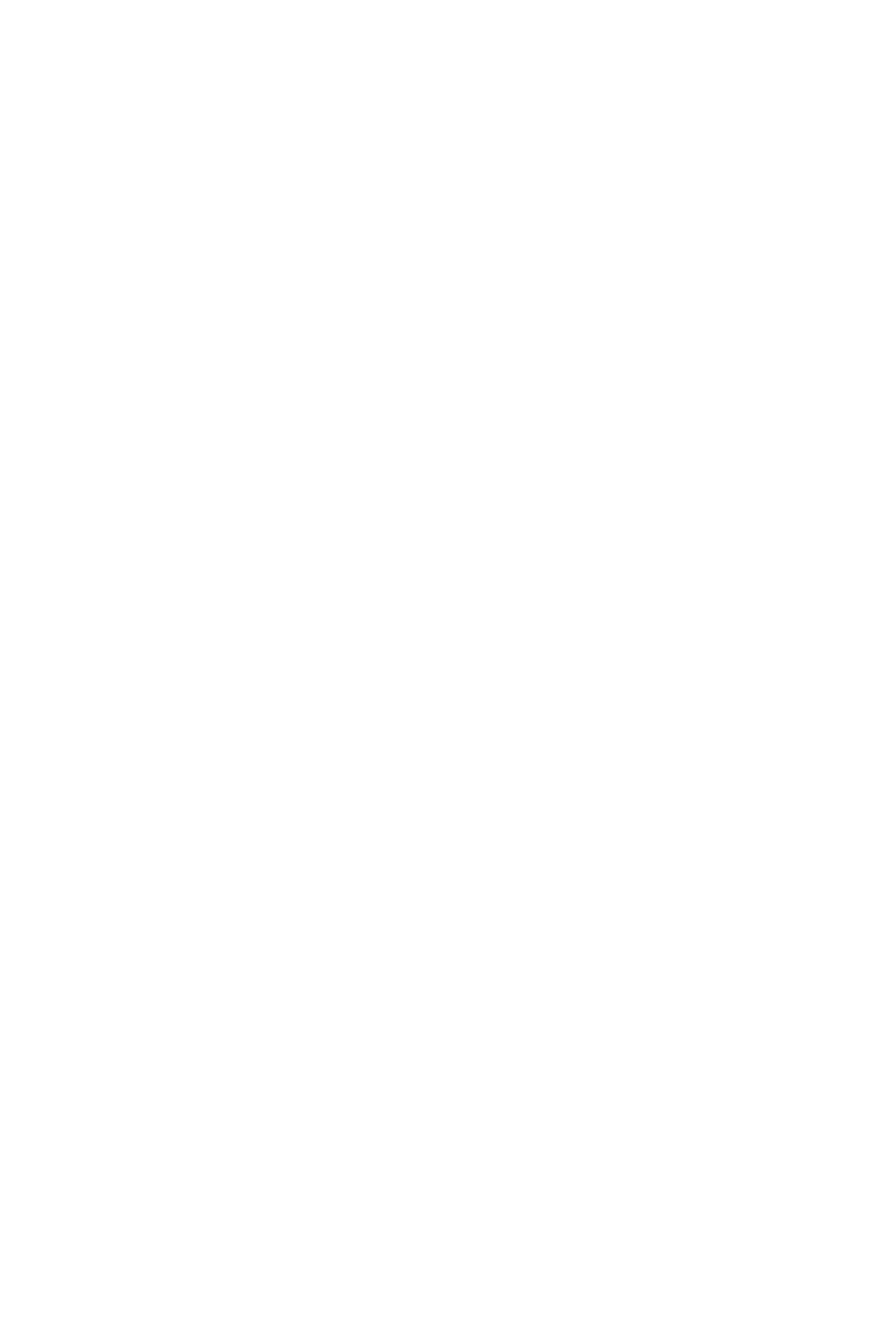
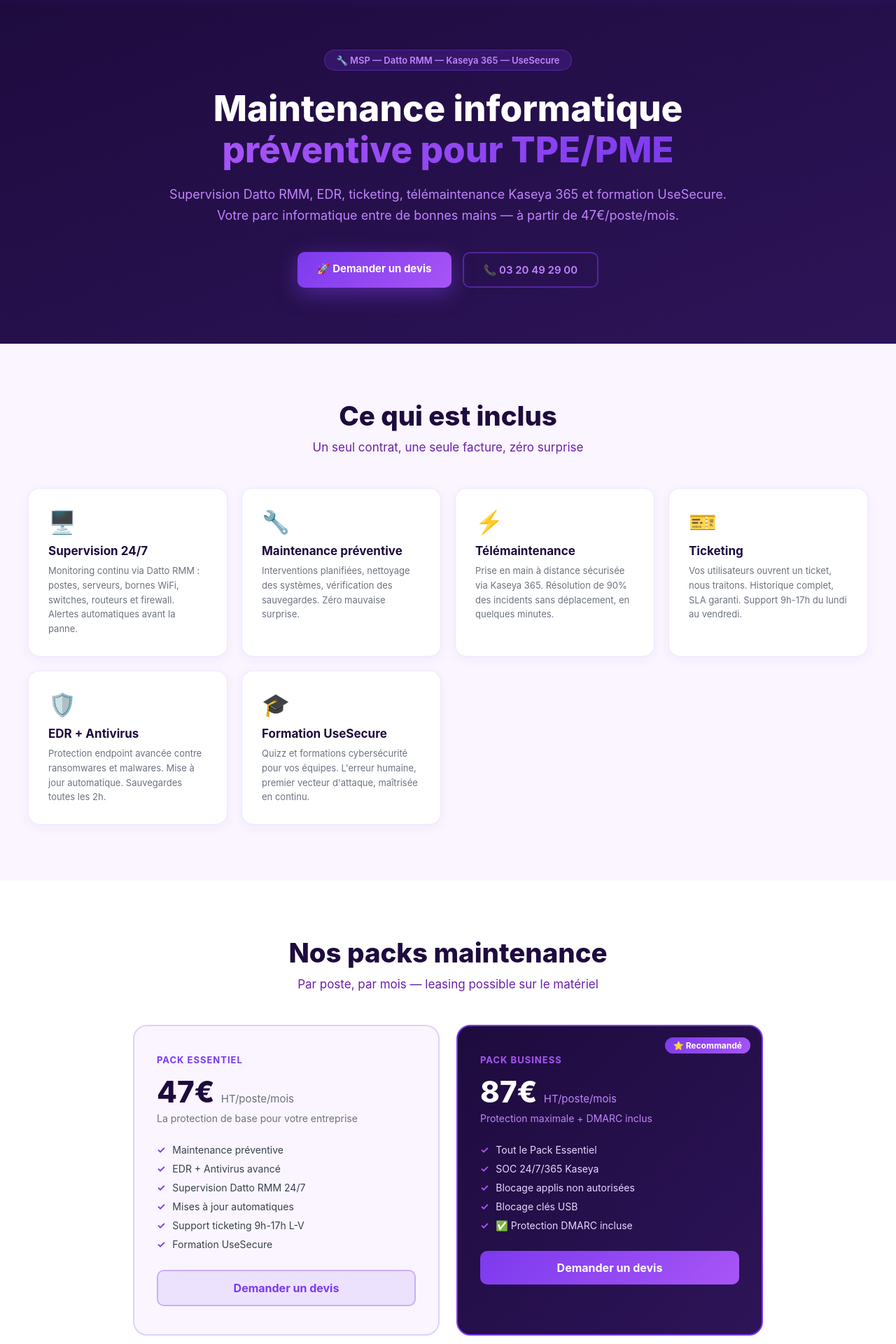
Before and after one commit to 1fonietelecom-ux/1fonie-next, a Next.js app: page /maintenance-informatique-entreprise in a window 1280 px wide. Before the commit this address had no page. Shown: the part 80-2000 px from the top of the page at 70% size. Before the commit the page ends 800 px from the top, so only its background shows below. Built offline with nearby package versions, Linux system fonts and the light colour scheme.

Commit message:
Create maintenance-informatique-entreprise.tsx

```diff
--- /dev/null
+++ b/pages/maintenance-informatique-entreprise.tsx
@@ -0,0 +1,103 @@
+import Head from 'next/head';
+
+const services = [
+  { icon: '🖥️', title: 'Supervision 24/7', desc: 'Monitoring continu via Datto RMM : postes, serveurs, bornes WiFi, switches, routeurs et firewall. Alertes automatiques avant la panne.' },
+  { icon: '🔧', title: 'Maintenance préventive', desc: 'Interventions planifiées, nettoyage des systèmes, vérification des sauvegardes. Zéro mauvaise surprise.' },
+  { icon: '⚡', title: 'Télémaintenance', desc: "Prise en main à distance sécurisée via Kaseya 365. Résolution de 90% des incidents sans déplacement, en quelques minutes." },
+  { icon: '🎫', title: 'Ticketing', desc: 'Vos utilisateurs ouvrent un ticket, nous traitons. Historique complet, SLA garanti. Support 9h-17h du lundi au vendredi.' },
+  { icon: '🛡️', title: 'EDR + Antivirus', desc: 'Protection endpoint avancée contre ransomwares et malwares. Mise à jour automatique. Sauvegardes toutes les 2h.' },
+  { icon: '🎓', title: 'Formation UseSecure', desc: "Quizz et formations cybersécurité pour vos équipes. L'erreur humaine, premier vecteur d'attaque, maîtrisée en continu." },
+];
+
+const packs = [
+  { nom: 'Pack Essentiel', prix: '47€', unite: 'HT/poste/mois', desc: 'La protection de base pour votre entreprise', color: false, features: ['Maintenance préventive', 'EDR + Antivirus avancé', 'Supervision Datto RMM 24/7', 'Mises à jour automatiques', 'Support ticketing 9h-17h L-V', 'Formation UseSecure'] },
+  { nom: 'Pack Business', prix: '87€', unite: 'HT/poste/mois', desc: 'Protection maximale + DMARC inclus', color: true, badge: '⭐ Recommandé', features: ['Tout le Pack Essentiel', 'SOC 24/7/365 Kaseya', 'Blocage applis non autorisées', 'Blocage clés USB', '✅ Protection DMARC incluse'] },
+];
+
+export default function Maintenance() {
+  return (
+    <div style={{ fontFamily: "'Inter', sans-serif" }}>
+      <Head>
+        <title>Maintenance informatique préventive TPE/PME | 1fonie MSP</title>
+        <meta name="description" content="MSP certifié : supervision Datto RMM, télémaintenance Kaseya 365, EDR, ticketing 9h-17h, sauvegardes toutes les 2h. Pack Essentiel 47€ ou Business 87€/poste/mois." />
+      </Head>
+
+      {/* HERO */}
+      <section style={{ background: 'linear-gradient(160deg, #1e0b3e 0%, #2d1458 100%)', padding: '80px 24px', textAlign: 'center' }}>
+        <div style={{ maxWidth: '800px', margin: '0 auto' }}>
+          <div style={{ display: 'inline-flex', alignItems: 'center', gap: '8px', background: 'rgba(124,58,237,0.2)', border: '1px solid rgba(124,58,237,0.4)', borderRadius: '50px', padding: '6px 16px', marginBottom: '24px' }}>
+            <span style={{ color: '#c084fc', fontSize: '13px', fontWeight: '600' }}>🔧 MSP — Datto RMM — Kaseya 365 — UseSecure</span>
+          </div>
+          <h1 style={{ fontSize: 'clamp(28px, 4vw, 52px)', fontWeight: '800', color: '#fff', lineHeight: '1.15', marginBottom: '20px' }}>
+            Maintenance informatique<br />
+            <span style={{ background: 'linear-gradient(135deg, #a855f7, #7c3aed)', WebkitBackgroundClip: 'text', WebkitTextFillColor: 'transparent' }}>préventive pour TPE/PME</span>
+          </h1>
+          <p style={{ color: '#c084fc', fontSize: '18px', lineHeight: '1.7', marginBottom: '36px' }}>
+            Supervision Datto RMM, EDR, ticketing, télémaintenance Kaseya 365 et formation UseSecure. Votre parc informatique entre de bonnes mains — à partir de 47€/poste/mois.
+          </p>
+          <div style={{ display: 'flex', gap: '16px', justifyContent: 'center', flexWrap: 'wrap' }}>
+            <a href="/#contact" style={{ background: 'linear-gradient(135deg, #7c3aed, #a855f7)', color: '#fff', padding: '14px 28px', borderRadius: '10px', textDecoration: 'none', fontSize: '15px', fontWeight: '700', boxShadow: '0 8px 30px rgba(124,58,237,0.5)' }}>🚀 Demander un devis</a>
+            <a href="tel:0320492900" style={{ background: 'transparent', color: '#c084fc', padding: '14px 28px', borderRadius: '10px', textDecoration: 'none', fontSize: '15px', fontWeight: '600', border: '2px solid rgba(124,58,237,0.5)' }}>📞 03 20 49 29 00</a>
+          </div>
+        </div>
+      </section>
+
+      {/* SERVICES */}
+      <section style={{ padding: '80px 24px', background: '#faf5ff' }}>
+        <div style={{ maxWidth: '1200px', margin: '0 auto' }}>
+          <div style={{ textAlign: 'center', marginBottom: '48px' }}>
+            <h2 style={{ fontSize: 'clamp(26px, 3vw, 40px)', fontWeight: '800', color: '#1e0b3e', marginBottom: '12px' }}>Ce qui est inclus</h2>
+            <p style={{ color: '#6b21a8', fontSize: '17px' }}>Un seul contrat, une seule facture, zéro surprise</p>
+          </div>
+          <div style={{ display: 'grid', gridTemplateColumns: 'repeat(auto-fit, minmax(280px, 1fr))', gap: '20px' }}>
+            {services.map((s, i) => (
+              <div key={i} style={{ background: '#fff', borderRadius: '16px', padding: '28px', border: '1px solid rgba(124,58,237,0.12)', boxShadow: '0 4px 15px rgba(124,58,237,0.06)' }}>
+                <div style={{ fontSize: '32px', marginBottom: '12px' }}>{s.icon}</div>
+                <h3 style={{ fontSize: '17px', fontWeight: '700', color: '#1e0b3e', marginBottom: '8px' }}>{s.title}</h3>
+                <p style={{ color: '#6b7280', fontSize: '13px', lineHeight: '1.6' }}>{s.desc}</p>
+              </div>
+            ))}
+          </div>
+        </div>
+      </section>
+
+      {/* PACKS */}
+      <section style={{ padding: '80px 24px', background: '#fff' }}>
+        <div style={{ maxWidth: '900px', margin: '0 auto' }}>
+          <div style={{ textAlign: 'center', marginBottom: '48px' }}>
+            <h2 style={{ fontSize: 'clamp(26px, 3vw, 40px)', fontWeight: '800', color: '#1e0b3e', marginBottom: '12px' }}>Nos packs maintenance</h2>
+            <p style={{ color: '#6b21a8', fontSize: '17px' }}>Par poste, par mois — leasing possible sur le matériel</p>
+          </div>
+          <div style={{ display: 'grid', gridTemplateColumns: '1fr 1fr', gap: '24px' }} className="grid-2-1f">
+            {packs.map((p, i) => (
+              <div key={i} style={{ background: p.color ? 'linear-gradient(135deg, #1e0b3e, #2d1458)' : '#faf5ff', borderRadius: '20px', padding: '40px 32px', border: p.color ? '2px solid #7c3aed' : '2px solid rgba(124,58,237,0.2)', position: 'relative' }}>
+                {p.badge && <div style={{ position: 'absolute', top: '16px', right: '16px', background: 'linear-gradient(135deg, #7c3aed, #a855f7)', color: '#fff', padding: '4px 12px', borderRadius: '50px', fontSize: '12px', fontWeight: '700' }}>{p.badge}</div>}
+                <div style={{ color: p.color ? '#a855f7' : '#7c3aed', fontWeight: '700', fontSize: '13px', textTransform: 'uppercase', letterSpacing: '1px', marginBottom: '12px' }}>{p.nom}</div>
+                <div style={{ fontSize: '42px', fontWeight: '800', color: p.color ? '#fff' : '#1e0b3e', marginBottom: '4px' }}>{p.prix} <span style={{ fontSize: '15px', fontWeight: '400', color: p.color ? '#c084fc' : '#6b7280' }}>{p.unite}</span></div>
+                <p style={{ color: p.color ? '#c084fc' : '#6b7280', fontSize: '14px', marginBottom: '28px' }}>{p.desc}</p>
+                {p.features.map((f, j) => (
+                  <div key={j} style={{ display: 'flex', alignItems: 'center', gap: '10px', marginBottom: '10px', color: p.color ? '#e9d5ff' : '#374151', fontSize: '14px' }}>
+                    <span style={{ color: p.color ? '#a855f7' : '#7c3aed', fontWeight: '700', flexShrink: 0 }}>✓</span> {f}
+                  </div>
+                ))}
+                <a href="/#contact" style={{ display: 'block', textAlign: 'center', marginTop: '28px', padding: '14px', background: p.color ? 'linear-gradient(135deg, #7c3aed, #a855f7)' : 'rgba(124,58,237,0.1)', color: p.color ? '#fff' : '#7c3aed', borderRadius: '10px', textDecoration: 'none', fontWeight: '700', border: p.color ? 'none' : '2px solid rgba(124,58,237,0.3)' }}>Demander un devis</a>
+              </div>
+            ))}
+          </div>
+          <style>{`@media(max-width:640px){.grid-2-1f{grid-template-columns:1fr !important;}}`}</style>
+        </div>
+      </section>
+
+      {/* CTA */}
+      <section style={{ padding: '80px 24px', background: 'linear-gradient(135deg, #1e0b3e, #2d1458)', textAlign: 'center' }}>
+        <div style={{ maxWidth: '700px', margin: '0 auto' }}>
+          <h2 style={{ fontSize: 'clamp(26px, 3vw, 40px)', fontWeight: '800', color: '#fff', marginBottom: '16px' }}>Audit de votre parc informatique</h2>
+          <p style={{ color: '#c084fc', fontSize: '18px', marginBottom: '36px' }}>Gratuit et sans engagement — réponse sous 24h</p>
+          <a href="/#contact" style={{ display: 'inline-flex', alignItems: 'center', gap: '8px', background: 'linear-gradient(135deg, #7c3aed, #a855f7)', color: '#fff', padding: '16px 36px', borderRadius: '10px', textDecoration: 'none', fontSize: '16px', fontWeight: '700', boxShadow: '0 8px 30px rgba(124,58,237,0.5)' }}>
+            🔧 Demander mon audit gratuit
+          </a>
+        </div>
+      </section>
+    </div>
+  );
+}
```
